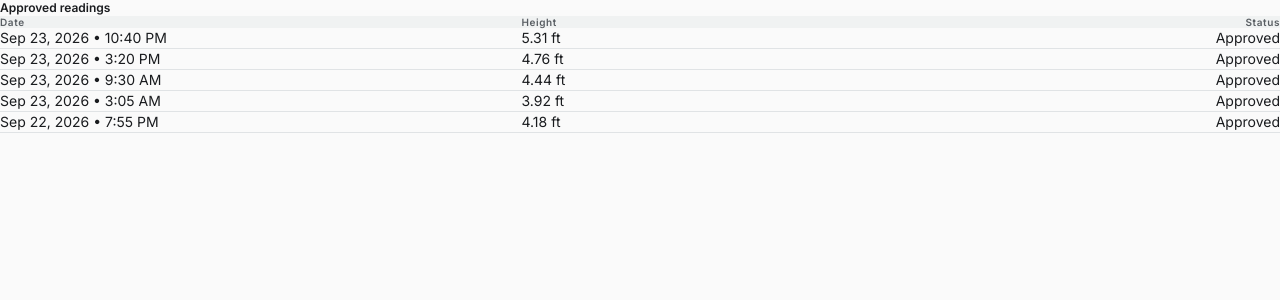
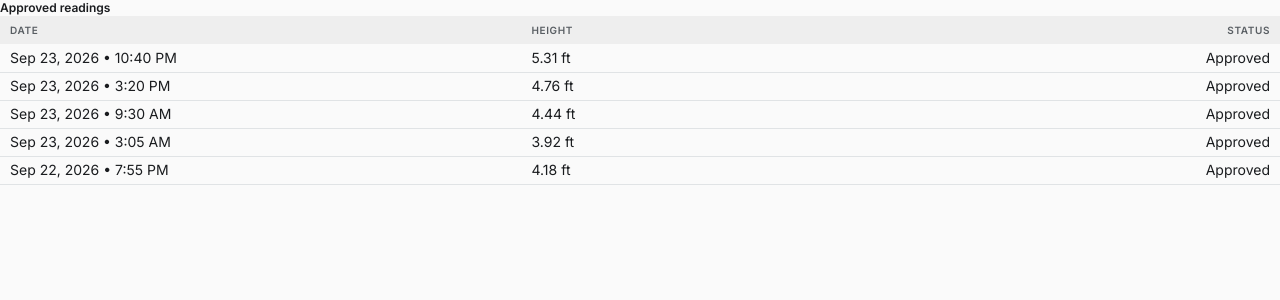
Before and after one commit to JumboCode/massachusetts-river-alliance, a Next.js app: page /readings in a window 1280 px wide. Shown: the top 300 px of the page. Built offline with nearby package versions, Linux system fonts and the light colour scheme.

Commit message:
Finished Approved Readings Table

```diff
--- a/src/components/approved-readings-table.tsx
+++ b/src/components/approved-readings-table.tsx
@@ -18,30 +18,31 @@ export function ApprovedReadingsTable({ readings }: { readings: Reading[] }) {
             ) : (
                 <table className="w-full text-left">
                     <thead>
-                        <tr className="bg-muted">
-                            <th className="px-scale-3 py-scale-2 w-44 text-left text-muted-foreground text-label">
-                                Date
+                        <tr className="h-7 bg-foreground/5">
+                            <th className="px-2.5 w-44 text-left text-muted-foreground text-label">
+                                DATE
                             </th>
-                            <th className="px-scale-3 py-scale-2 w-28 text-left text-muted-foreground text-label">
-                                Height
+                            <th className="px-2.5 w-28 text-left text-muted-foreground text-label">
+                                HEIGHT
                             </th>
-                            <th className="px-scale-3 py-scale-2 w-36 text-right text-muted-foreground text-label">
-                                Status
+                            <th className="px-2.5 w-36 text-right text-muted-foreground text-label">
+                                STATUS
                             </th>
                         </tr>
                     </thead>
                     <tbody>
                         {newestFirst.map((r) => (
-                            <tr key={r.id} className="border-b border-border">
-                                <td className="px-scale-3 py-scale-2">
+                            <tr
+                                key={r.id}
+                                className="h-7 border-b border-border"
+                            >
+                                <td className="px-2.5">
                                     {formatMassTime(r.observedAt)}
                                 </td>
-                                <td className="px-scale-3 py-scale-2">
+                                <td className="px-2.5">
                                     {r.gageHeightFt.toFixed(2)} ft
                                 </td>
-                                <td className="px-scale-3 py-scale-2 text-right">
-                                    Approved
-                                </td>
+                                <td className="px-2.5 text-right">Approved</td>
                             </tr>
                         ))}
                     </tbody>
```
